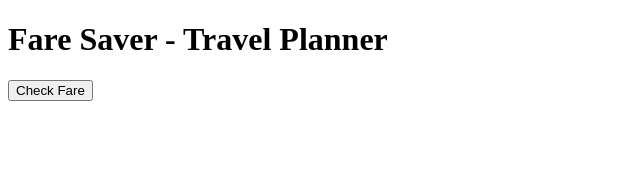
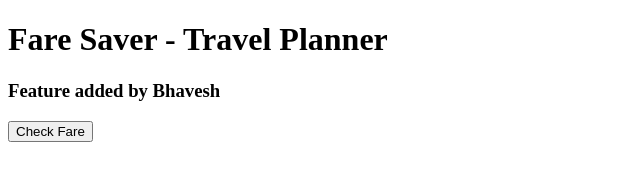
Before and after one commit to sakinakayyawala18/fare-saver-devops, a plain HTML site: page frontend/index.html in a window 1280 px wide. Shown: the whole page, without its empty margins (0-640 px from the left). Drawn offline with Linux system fonts and the light colour scheme.

Commit message:
Bhavesh added feature

```diff
--- a/frontend/index.html
+++ b/frontend/index.html
@@ -5,6 +5,7 @@
 </head>
 <body>
     <h1>Fare Saver - Travel Planner</h1>
+    <h3>Feature added by Bhavesh</h3>
     <button onclick="getFare()">Check Fare</button>
 
     <p id="result"></p>
```
